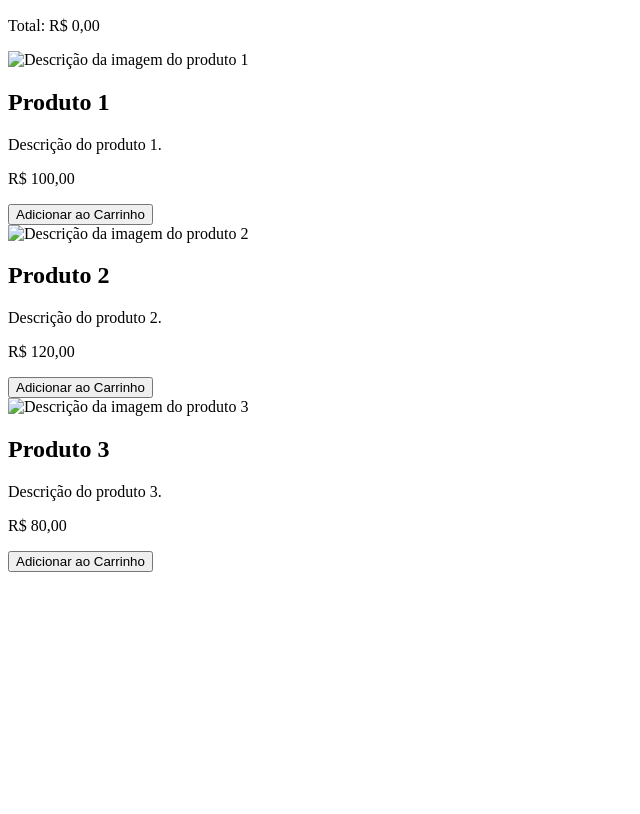
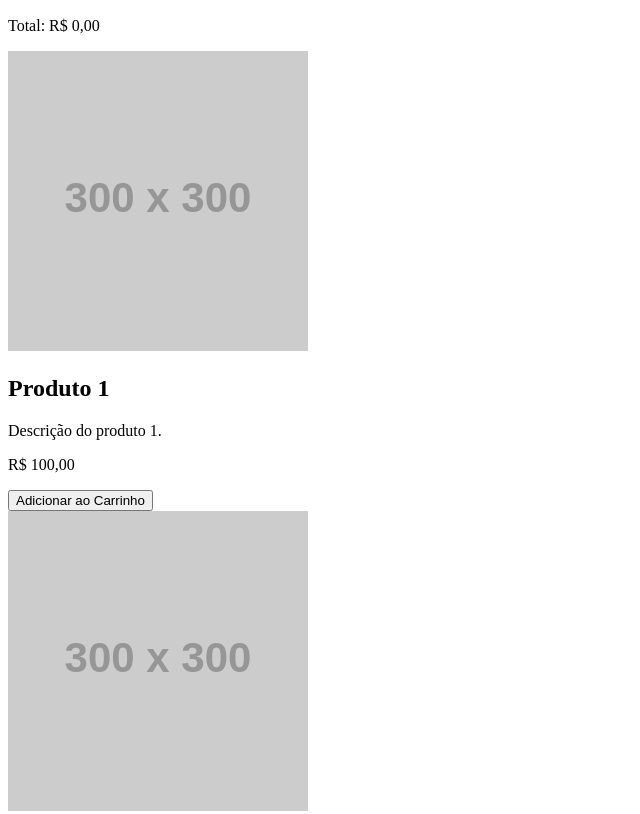
Before and after one commit to Nobraseiro/catalogo-produtos, a plain HTML site: page index.html in a window 1280 px wide. Shown: the part 434-1248 px from the top of the page, without its empty margins (0-640 px from the left). Before the commit the page ends 1014 px from the top, so only its background shows below. Drawn offline with Linux system fonts and the light colour scheme; placeholder pictures from the web are drawn by us.

Commit message:
index.html

```diff
--- a/index.html
+++ b/index.html
@@ -24,7 +24,7 @@
 
     <main>
         <div class="product">
-            <img src="path/to/image1.jpg" alt="Descrição da imagem do produto 1">
+            <img src="https://via.placeholder.com/300" alt="Descrição da imagem do produto 1">
             <h2>Produto 1</h2>
             <p>Descrição do produto 1.</p>
             <p class="price">R$ 100,00</p>
@@ -33,7 +33,7 @@
 
         <!-- Produto 2 -->
         <div class="product">
-            <img src="path/to/image2.jpg" alt="Descrição da imagem do produto 2">
+            <img src="https://via.placeholder.com/300" alt="Descrição da imagem do produto 2">
             <h2>Produto 2</h2>
             <p>Descrição do produto 2.</p>
             <p class="price">R$ 120,00</p>
@@ -42,7 +42,7 @@
 
         <!-- Produto 3 -->
         <div class="product">
-            <img src="path/to/image3.jpg" alt="Descrição da imagem do produto 3">
+            <img src="https://via.placeholder.com/300" alt="Descrição da imagem do produto 3">
             <h2>Produto 3</h2>
             <p>Descrição do produto 3.</p>
             <p class="price">R$ 80,00</p>
```
